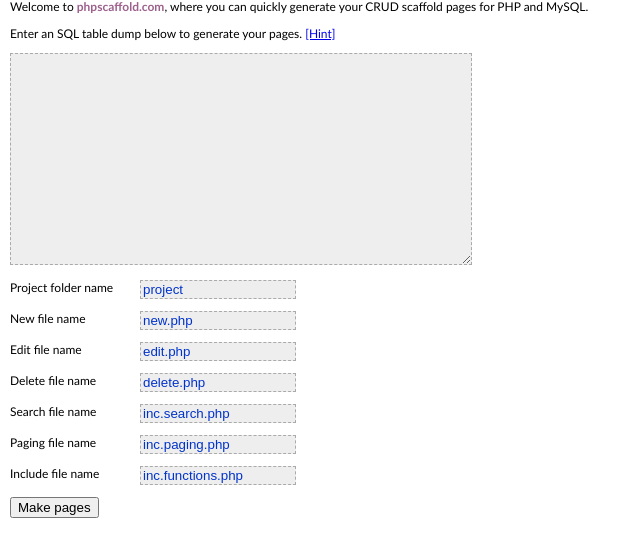
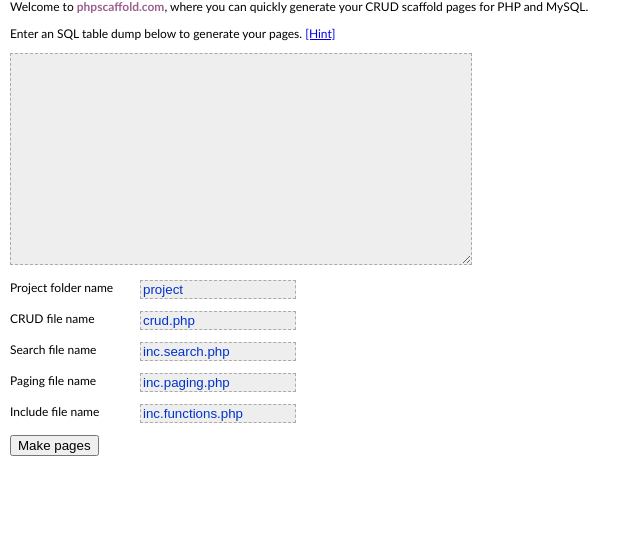
Before and after one commit to tute/phpscaffold, a PHP site: page / in a window 1280 px wide. Shown: the part 83-640 px from the top of the page, without its empty margins (0-641 px from the left). Run offline with PHP 8.4, Linux system fonts and the light colour scheme.

Commit message:
Unites add/edit/delete into single crud file (MySQL REPLACE).

```diff
--- a/index.php
+++ b/index.php
@@ -27,9 +27,7 @@ if (isset($_POST['scaffold_info'])) {
 
 	$table['project_name'] = stripslashes($_POST['project_name']);
 	$table['list_page']    = stripslashes($_POST['list_page']);
-	$table['edit_page']    = stripslashes($_POST['edit_page']);
-	$table['new_page']     = stripslashes($_POST['new_page']);
-	$table['delete_page']  = stripslashes($_POST['delete_page']);
+	$table['crud_page']    = stripslashes($_POST['crud_page']);
 	$table['include']      = stripslashes($_POST['include']);
 	$table['search_page']  = stripslashes($_POST['search_page']);
 	$table['paging_page']  = stripslashes($_POST['paging_page']);
@@ -68,7 +66,6 @@ if (isset($_POST['scaffold_info'])) {
 <meta http-equiv="Content-Type" content="text/html; charset=utf-8" />
 
 <script type="text/javascript" src="js/prototype.js"></script>
-<script type="text/javascript" src="js/scriptaculous.js"></script>
 <script type="text/javascript" src="js/s.js"></script>
 
 <title>PHP MySQL CRUD Scaffold</title>
@@ -80,10 +77,10 @@ if (isset($_POST['scaffold_info'])) {
 </head>
 
 <body>
-<h1>php<span class="color">Scaffold</span></h1>
+<h1><a href="index.php" style="color:#fff;text-decoration:none">php<span class="color">Scaffold</span></a></h1>
 
 <div class="submenu">
-<? if ($show_form) echo '<a href="javascript:showNew();">Enter New Table</a> | <a href="javascript:showAll()">Show All</a> | <a href="javascript:hideAll()">Hide All</a>'; ?>
+<? if ($show_form) echo 'Files saved in <strong style="font-family:Monaco,"Courier New",monospace">tmp/'.$table['project_name'].'</strong> directory.'; ?>
 </div>
 
 <div class="container">
@@ -107,17 +104,9 @@ href="javascript:showHint();">[Hint]</a></p>
 <input type="hidden" name="id_key" id="id_key" value="id" />
 <input type="hidden" name="list_page" id="list_page" value="index.php" />
 
-<? $val = (isset($_REQUEST['new_page']) ? stripslashes($_REQUEST['new_page']) : 'new.php'); ?>
-<p><label>New file name</label>
-  <input type="text" name="new_page" value="<?= $val ?>" id="new_page" /></p>
-
-<? $val = (isset($_REQUEST['edit_page']) ? stripslashes($_REQUEST['edit_page']) : 'edit.php'); ?>
-<p><label>Edit file name</label>
-  <input type="text" name="edit_page" value="<?= $val ?>" id="edit_page" /></p>
-
-<? $val = (isset($_REQUEST['delete_page']) ? stripslashes($_REQUEST['delete_page']) : 'delete.php'); ?>
-<p><label>Delete file name</label>
-  <input type="text" name="delete_page" value="<?= $val ?>" id="delete_page" /></p>
+<? $val = (isset($_REQUEST['crud_page']) ? stripslashes($_REQUEST['crud_page']) : 'crud.php'); ?>
+<p><label>CRUD file name</label>
+  <input type="text" name="crud_page" value="<?= $val ?>" id="crud_page" /></p>
 
 <? $val = (isset($_REQUEST['search_page']) ? stripslashes($_REQUEST['search_page']) : 'inc.search.php'); ?>
 <p><label>Search file name</label>
@@ -149,11 +138,8 @@ if ($show_form) {
 		return $r;
 	}
 	$s = new Scaffold($table);
-	echo '<p>Files saved in <span style="font-family:Monaco,"Courier New",monospace">tmp/'.$table['project_name'].'</span> directory.</p>';
 	echo files_textarea_head('list') . htmlspecialchars($s->listtable()) . "\n</textarea>";
-	echo files_textarea_head('new') . htmlspecialchars($s->newrow()) . "\n</textarea>";
-	echo files_textarea_head('edit') . htmlspecialchars($s->editrow()) . "\n</textarea>";
-	echo files_textarea_head('delete') . htmlspecialchars($s->deleterow()) . "\n</textarea>";
+	echo files_textarea_head('crud') . htmlspecialchars($s->crud_page()) . "\n</textarea>";
 	echo files_textarea_head('authentication') . htmlspecialchars($s->session_auth()) . "\n</textarea>";
 	echo files_textarea_head('search') . htmlspecialchars($s->search_page()) . "\n</textarea>";
 	echo files_textarea_head('paging') . htmlspecialchars($s->paging_page()) . "\n</textarea>";
@@ -167,9 +153,7 @@ if ($show_form) {
 	file_put_contents($dir.$abm.$table['list_page'], $s->listtable());
 	file_put_contents($dir.$abm.$table['search_page'], $s->search_page());
 	file_put_contents($dir.$abm.$table['paging_page'], $s->paging_page());
-	file_put_contents($dir.$abm.$table['new_page'], $s->newrow());
-	file_put_contents($dir.$abm.$table['edit_page'], $s->editrow());
-	file_put_contents($dir.$abm.$table['delete_page'], $s->deleterow());
+	file_put_contents($dir.$abm.$table['crud_page'], $s->crud_page());
 	file_put_contents($dir.'inc.auth.php', $s->session_auth());
 	file_put_contents($dir.$table['include'], $s->get_functions());
 	file_put_contents($dir.'index.php', "<?\nheader('Location: {$table['name']}/')\n?>");
--- a/js/s.js
+++ b/js/s.js
@@ -1,60 +1,3 @@
-var hiddenElements = new Array();
-
-function selectAll(name) {
-	var e = $(name);
-	e.focus();
-	e.select();
-	try { // only works on ie
-		var r = e.createTextRange();
-		r.execCommand("Copy");
-	}
-	catch (e) {}
-}
-
-function showIt(name) {
-	$(name).morph('height:400px; background: #eee; color: #CC0000;', { duration:0.3 } );
-	hiddenElements.splice(hiddenElements.indexOf(name),1);
-	$(name).style.overflow = 'auto';
-}
-
-function hideIt(name) {
-	$(name).style.overflow = 'hidden';
-	$(name).morph('height:10px; background: #fff; color: #DEB9A3;', { duration:0.3 } );
-	hiddenElements[hiddenElements.length] = (name);
-}
-
-function toggle(name) {
-	if ( hiddenElements.indexOf(name) == -1 ) {
-		hideIt(name);
-	} else {
-		showIt(name);
-	}
-}
-
-function showNew() {
-	if ($('new_table').style.display != 'none') {
-		showAll();
-		Effect.toggle('new_table', 'blind', { duration:0.3 } );
-	} else {
-		hideAll();
-		Effect.toggle('new_table', 'blind', { duration:0.3 } );
-	}
-}
-
-function showAll() {
-	var nodes = document.getElementsByClassName('textarea');
-	for (var i = 0; i < nodes.length; i++) {
-		showIt(nodes[i].id);
-	}
-}
-
-function hideAll() {
-	var nodes = document.getElementsByClassName('textarea');
-	for (var i = 0; i < nodes.length; i++) {
-		hideIt(nodes[i].id);
-	}
-}
-
 function showHint(e) {
 	$('sql').value = "CREATE TABLE `users_test` (\n  `user_id` int(10) NOT NULL auto_increment,\n  `email` varchar(100) NOT NULL,\n  `pass` varchar(32) NOT NULL,\n  `curriculum` text NOT NULL,\n  `is_admin` int(1) NOT NULL,\n  `last_login` datetime NOT NULL,\n  `created` date NOT NULL,\n  PRIMARY KEY (`user_id`)\n);";
 }
--- a/scaffold.php
+++ b/scaffold.php
@@ -66,13 +66,13 @@ while(\$row = mysql_fetch_array(\$r)) {\n";
 
 			$return_string .= "    <td>' . $val . '</td>\n";
 		}
-		$return_string .= "    <td><a href=\"{$this->table['edit_page']}?{$this->table['id_key']}=' . \$row['{$this->table['id_key']}'] . '\">Edit</a></td>
-    <td><a href=\"{$this->table['delete_page']}?{$this->table['id_key']}=' . \$row['{$this->table['id_key']}'] . '\" onclick=\"return confirm(\'Are you sure?\')\">Delete</a></td>
+		$return_string .= "    <td><a href=\"{$this->table['crud_page']}?{$this->table['id_key']}=' . \$row['{$this->table['id_key']}'] . '\">Edit</a></td>
+    <td><a href=\"{$this->table['crud_page']}?delete=1&amp;{$this->table['id_key']}=' . \$row['{$this->table['id_key']}'] . '\" onclick=\"return confirm(\'Are you sure?\')\">Delete</a></td>
   </tr>';\n";
 		$return_string .= "}\n\n";
 		$return_string .= "echo '</table>
 
-<p><a href=\"{$this->table['new_page']}\">New entry</a></p>';
+<p><a href=\"{$this->table['crud_page']}\">New entry</a></p>';
 
 print_footer();
 ?>";
@@ -80,15 +80,25 @@ print_footer();
 		return $return_string;
 	}
 
-	function newrow() {
+	function crud_page() {
 		$return_string = "<?php\n";
 		if ($this->table['include'] != '')
-			$return_string .= "include('../{$this->table['include']}');\n";
+			$return_string .= "include('../{$this->table['include']}');\n\n";
 
-		$return_string .= "
-if (isset(\$_POST['submitted'])) {
-	foreach(\$_POST AS \$key => \$value) { \$_POST[\$key] = mysql_real_escape_string(\$value); }\n";
-		$insert = "INSERT INTO `{$this->table['name']}` (";
+		$return_string .= "if (isset(\$_GET['delete'])) {
+	mysql_query(\"DELETE FROM `{$this->table['name']}` WHERE `{$this->table['id_key']}` = '\$_GET[{$this->table['id_key']}]}'\");
+	\$msg = (mysql_affected_rows() ? 'Row deleted.' : 'Nothing deleted.');
+	header('Location: {$this->table['list_page']}?msg='.\$msg);
+}
+
+\${$this->table['id_key']} = (isset(\$_GET['{$this->table['id_key']}']) ? \$_GET['{$this->table['id_key']}'] : 0);
+\$action = (\${$this->table['id_key']} ? 'Edit' : 'Add new');\n\n";
+
+		$column_array = array();
+
+		$return_string .= "if (isset(\$_POST['submitted'])) {
+			foreach(\$_POST AS \$key => \$value) { \$_POST[\$key] = mysql_real_escape_string(\$value); }\n";
+		$insert = "REPLACE INTO `{$this->table['name']}` (";
 		$counter = 0;
 		foreach($this->columns as $v) {
 			$insert .= "`$v[nombre]`" ;
@@ -96,60 +106,20 @@ if (isset(\$_POST['submitted'])) {
 				$insert .= ", ";
 			$counter++;
 		}
-		$insert .= ') VALUES (';
+		$insert .= ") VALUES (\${$this->table['id_key']}, ";
 
-		$counter = 0;
-		foreach($this->columns as $v) {
-			$val = parse($v['nombre'], $v['tipo']);
-			$insert .= "'$val'" ;
-			if ($counter < count($this->columns) - 1 )
-				$insert .= ", ";
-			$counter++;
-		}
-		$insert .= ")";
-
-		$return_string .= "	\$sql = \"$insert\";
-	mysql_query(\$sql) or die(mysql_error());
-	\$msg = (mysql_affected_rows() ? 'Added row.' : 'Nothing changed.');
-	header('Location: {$this->table['list_page']}?msg='.\$msg);
-}
-
-print_header('Add {$this->table['name']}');
-?>\n";
-		$return_string .= $this->build_form($this->columns, 'Create') . '
-<?
-print_footer();
-?>';
-
-		return $return_string;
-	}
-
-
-	function editrow() {
-		$return_string = "<?php\n";
-		if ($this->table['include'] != '')
-			$return_string .= "include('../{$this->table['include']}');\n\n";
-
-		$return_string .= "if (isset(\$_GET['{$this->table['id_key']}']) ) {
-	\${$this->table['id_key']} = \$_GET['{$this->table['id_key']}'];\n\n";
-
-		$column_array = array();
-
-		$return_string .= "if (isset(\$_POST['submitted'])) {
-	foreach(\$_POST AS \$key => \$value) { \$_POST[\$key] = mysql_real_escape_string(\$value); }\n";
-		$insert = "UPDATE `{$this->table['name']}` SET ";
 		$counter = 0;
 		foreach ($this->columns as $v) {
 			if ($v['nombre'] != $this->table['id_key']) {
 				$field = $v['nombre'];
 				$val = parse($field, $v['tipo']);
-				$insert .= " `$field` = '$val'" ;
+				$insert .= "'$val'";
 				if ($counter < count($this->columns) - 2)
 					$insert .= ", ";
 				$counter++;
 			}
 		}
-		$insert .= "  WHERE `{$this->table['id_key']}` = '\${$this->table['id_key']}' ";
+		$insert .= ');';
 
 		$return_string .= "	\$sql = \"$insert\";
 	mysql_query(\$sql) or die(mysql_error());
@@ -157,15 +127,14 @@ print_footer();
 	header('Location: {$this->table['list_page']}?msg='.\$msg);
 }
 
-print_header('Edit {$this->table['name']}');
+print_header(\"\$action {$this->table['name']}\");
 
 \$row = mysql_fetch_array ( mysql_query(\"SELECT * FROM `{$this->table['name']}` WHERE `{$this->table['id_key']}` = '\${$this->table['id_key']}' \"));
 ?>\n";
 
-$return_string .= $this->build_form($this->columns, 'Edit') . '
+$return_string .= $this->build_form($this->columns, 'Add / Edit') . '
 
 <?
-}
 print_footer();
 ?>';
 
@@ -312,7 +281,7 @@ function options_range($start, $end) {
 /* MySQL */
 $mysql_host = \'localhost\';
 $mysql_user = \'root\';
-$mysql_pass = \'mysql_pass\';
+$mysql_pass = \'\';
 $dbname = \'database\';
 
 /* Allowed users  */
```
Also changed, not shown: 1 other file.
